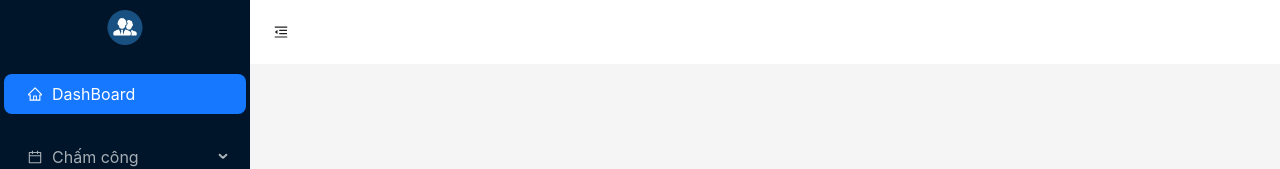
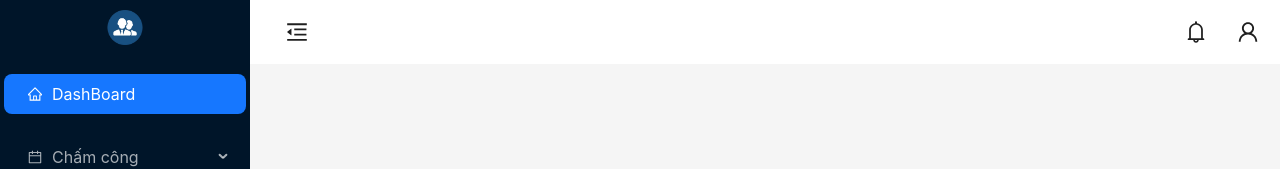
Before and after one commit to NguyenTMHanh/HRM, a React (Create React App) app: page /create in a window 1280 px wide. Shown: the top 169 px of the page. Built offline with nearby package versions, Linux system fonts and the light colour scheme.

Commit message:
done ui header

```diff
--- a/package.json
+++ b/package.json
@@ -7,6 +7,7 @@
     "@testing-library/react": "^13.2.0",
     "@testing-library/user-event": "^13.5.0",
     "antd": "^5.24.5",
+    "lucide-react": "^0.485.0",
     "react": "^18.1.0",
     "react-dom": "^18.1.0",
     "react-icons": "^5.5.0",
--- a/public/index.html
+++ b/public/index.html
@@ -24,7 +24,7 @@
       work correctly both with client-side routing and a non-root public URL.
       Learn how to configure a non-root public URL by running `npm run build`.
     -->
-    <title>React App</title>
+    <title>HRFlow</title>
   </head>
   <body>
     <noscript>You need to enable JavaScript to run this app.</noscript>
--- a/src/App.js
+++ b/src/App.js
@@ -1,15 +1,22 @@
-import React from 'react';
-import Login from './Components/Auth/Login';
-import SideBar from './Components/SideBar/SideBar';
+import React, { useState } from 'react';
+import { Layout } from 'antd';
+import Sidebar from './Components/SideBar/SideBar';
+import HeaderBar from './Components/Header/Header';
 
 function App() {
+  const [collapsed, setCollapsed] = useState(false);
+
+  const toggleCollapse = () => {
+    setCollapsed(!collapsed);
+  };
+
   return (
-    <div className="app-container">
-      {/* <div className="login-container">
-        <Login />
-      </div> */}
-      <SideBar/>
-    </div>
+    <Layout>
+      <Sidebar collapsed={collapsed} />
+      <Layout>
+        <HeaderBar collapsed={collapsed} toggleCollapse={toggleCollapse} />
+      </Layout>
+    </Layout>
   );
 }
 
--- /dev/null
+++ b/src/Components/Header/Header.js
@@ -0,0 +1,112 @@
+import React, { useState, useEffect } from 'react';
+import { Layout, Button, theme, Dropdown, Menu } from 'antd';
+import {
+  MenuUnfoldOutlined,
+  MenuFoldOutlined,
+  BellOutlined,
+  UserOutlined,
+  UserSwitchOutlined,
+  LockOutlined,
+  LogoutOutlined,
+} from '@ant-design/icons';
+
+const { Header } = Layout;
+
+function HeaderBar({ collapsed, toggleCollapse }) {
+  const {
+    token: { colorBgContainer },
+  } = theme.useToken();
+
+  const [username, setUsername] = useState('');
+
+  useEffect(() => {
+    const fetchUsername = async () => {
+      try {
+        const response = { data: { username: 'Nguyenthimyhanh' } };
+        setUsername(response.data.username);
+      } catch (error) {
+        console.error('Error fetching username:', error);
+      }
+    };
+
+    fetchUsername();
+  }, []);
+
+  const userMenu = (
+    <Menu>
+      <Menu.Item
+        key="username"
+        disabled
+        style={{
+          cursor: 'default',
+          fontWeight: 'bold',
+          padding: '8px 16px'
+        }}
+      >
+        {username || 'Loading...'}
+      </Menu.Item>
+
+      <Menu.Divider />
+
+      <Menu.Item key="1">
+        <UserSwitchOutlined style={{ marginRight: '8px' }} />
+        Profile
+      </Menu.Item>
+
+      <Menu.Item key="2">
+        <LockOutlined style={{ marginRight: '8px' }} />
+        Thay đổi mật khẩu
+      </Menu.Item>
+
+      <Menu.Item
+        key="3"
+        style={{
+          color: '#ff4d4f'
+        }}
+      >
+        <LogoutOutlined
+          style={{
+            marginRight: '8px',
+            color: '#ff4d4f'
+          }}
+        />
+        Đăng xuất
+      </Menu.Item>
+    </Menu>
+  );
+
+  return (
+    <Header
+      style={{
+        padding: '0 16px',
+        background: colorBgContainer,
+        display: 'flex',
+        justifyContent: 'space-between',
+        alignItems: 'center',
+      }}
+    >
+      <Button
+        type="text"
+        className="toggle"
+        onClick={toggleCollapse}
+        icon={collapsed ? <MenuUnfoldOutlined style={{ fontSize: '22px' }} /> : <MenuFoldOutlined style={{ fontSize: '22px' }} />}
+      />
+
+      <div style={{ display: 'flex', gap: '20px' }}>
+        <Button
+          type="text"
+          icon={<BellOutlined style={{ fontSize: '22px' }} />}
+        />
+
+        <Dropdown overlay={userMenu} trigger={['click']}>
+          <Button
+            type="text"
+            icon={<UserOutlined style={{ fontSize: '22px' }} />}
+          />
+        </Dropdown>
+      </div>
+    </Header>
+  );
+}
+
+export default HeaderBar;
--- a/src/Components/SideBar/SideBar.js
+++ b/src/Components/SideBar/SideBar.js
@@ -1,28 +1,24 @@
 import React, { useState } from 'react';
-import { Button, Layout, theme } from 'antd';
+import { Layout } from 'antd';
 import './styles.css';
 import Logo from './Logo';
 import MenuList from './MenuList';
 import ToggleThemeButton from './ToggleThemeButton';
-import { MenuUnfoldOutlined, MenuFoldOutlined } from '@ant-design/icons';
-const { Header, Sider } = Layout;
 
-function SideBar() {
+const { Sider } = Layout;
+
+function Sidebar({ collapsed, toggleCollapse }) {
   const [darkTheme, setDarkTheme] = useState(true);
-  const [collaped, setCollaped] = useState(false);
+
   const toggleTheme = () => {
     setDarkTheme(!darkTheme);
-  }
-  const {
-    token: { colorBgContainer },
+  };
 
-  } = theme.useToken();
   return (
-    <Layout>
     <Sider
       className="sidebar"
       theme={darkTheme ? 'dark' : 'light'}
-        collapsed={collaped}
+      collapsed={collapsed}
       collapsible
       trigger={null}
       width={250}
@@ -34,20 +30,7 @@ function SideBar() {
       </div>
       <ToggleThemeButton darkTheme={darkTheme} toggleTheme={toggleTheme} />
     </Sider>
-
-      <Layout>
-        <Header style={{ padding: 0, background: colorBgContainer }}>
-          <Button
-            type='text'
-            className='toggle'
-            onClick={() => setCollaped(!collaped)}
-            icon={collaped ? <MenuUnfoldOutlined /> : <MenuFoldOutlined />}>
-
-          </Button>
-        </Header>
-      </Layout>
-    </Layout>
   );
 }
 
-export default SideBar;
+export default Sidebar;
```
Also changed, not shown: 1 other file (tests, documents, lock files or other folders). Lines whose indentation alone changed are shown as unchanged.
